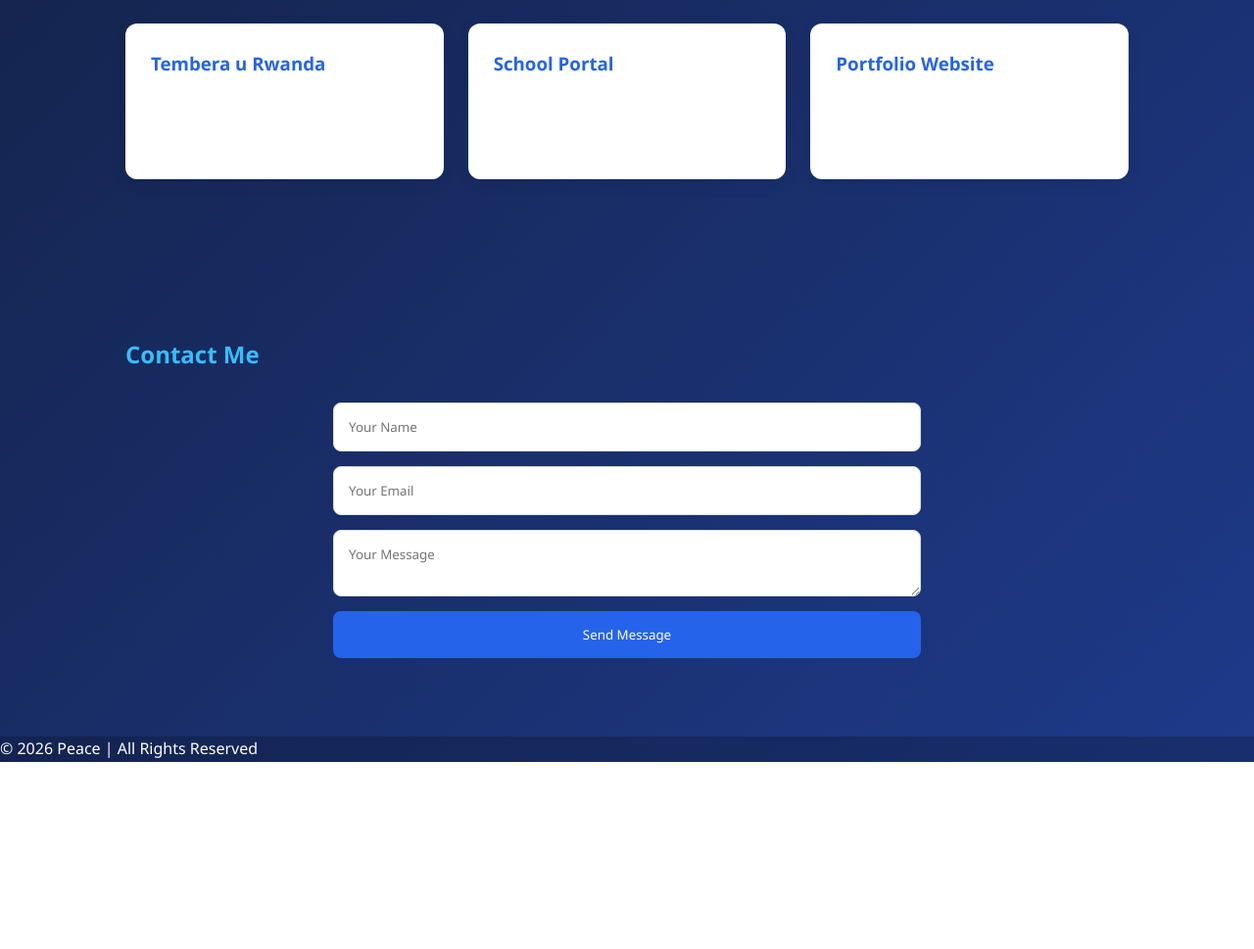
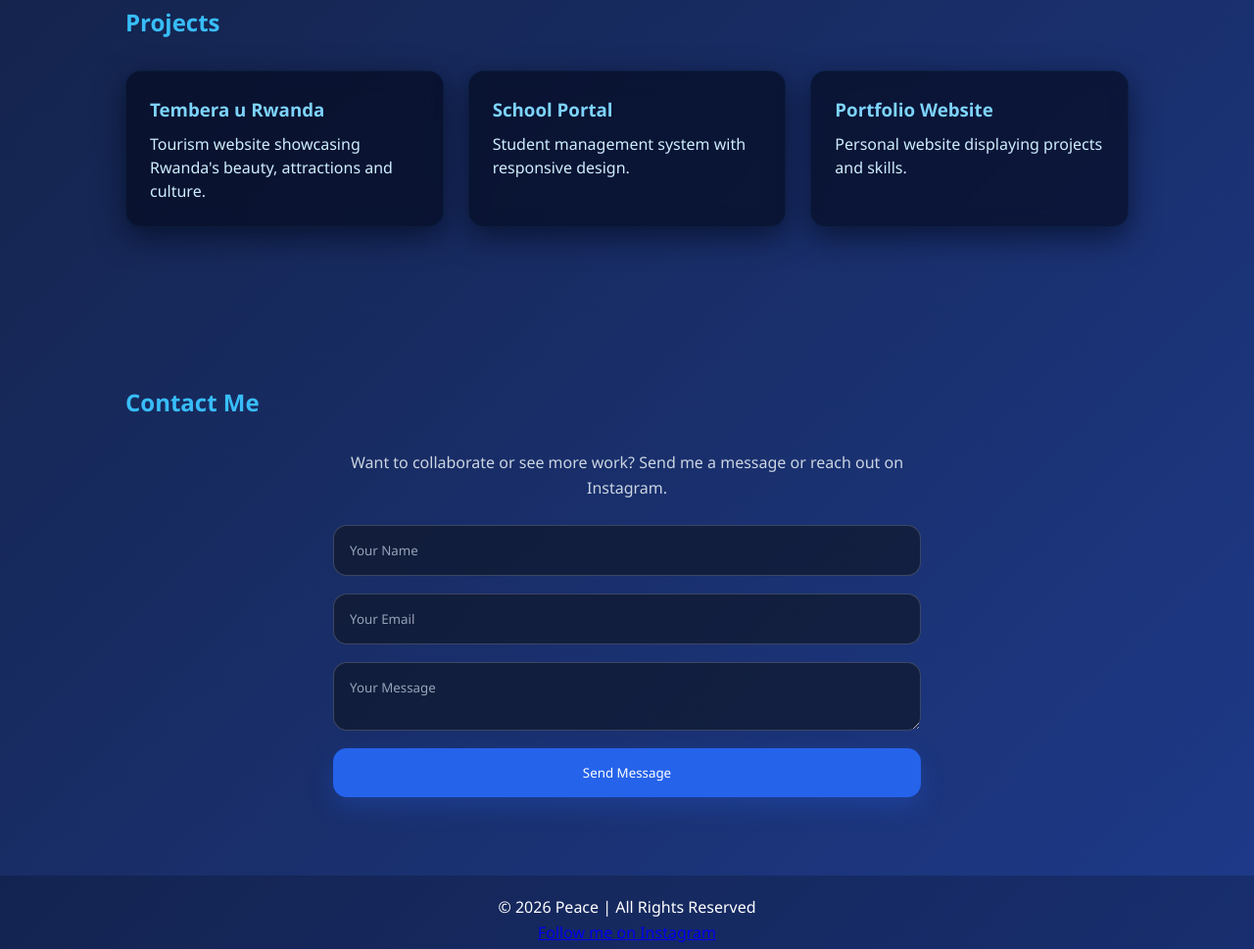
Before and after one commit to peacekarungi14-cell/portfolio, a plain HTML site: page index.html in a window 1280 px wide. Shown: the part 1300-2269 px from the top of the page at 98% size. Before the commit the page ends 2078 px from the top, so only its background shows below. Drawn offline with Linux system fonts and the light colour scheme.

Commit message:
new change

```diff
--- a/index.html
+++ b/index.html
@@ -38,7 +38,13 @@
         <p>
             I create beautiful, responsive and user-friendly websites
             using HTML, CSS, JavaScript and modern web technologies.
+            Let's build a memorable online presence for your brand.
         </p>
+
+        <div class="social-links">
+            <a href="https://instagram.com/__pea.ce.__" target="_blank" rel="noreferrer">Instagram</a>
+            <a href="#contact">Contact Me</a>
+        </div>
 
         <a href="#contact" class="btn">Hire Me</a>
     </div>
@@ -102,6 +108,8 @@
     <section id="contact" class="contact">
         <h2>Contact Me</h2>
 
+        <p class="contact-text">Want to collaborate or see more work? Send me a message or reach out on Instagram.</p>
+
         <form>
             <input type="text" placeholder="Your Name">
             <input type="email" placeholder="Your Email">
@@ -113,6 +121,7 @@
     <!-- Footer -->
     <footer>
         <p>© 2026 Peace | All Rights Reserved</p>
+        <p><a href="https://instagram.com/peacekarungi14" target="_blank" rel="noreferrer">Follow me on Instagram</a></p>
     </footer>
 
 </body>
--- a/style.css
+++ b/style.css
@@ -20,6 +20,7 @@
     background: rgba(15, 23, 42, 0.95);
     backdrop-filter: blur(10px);
     z-index: 1000;
+    padding: 18px 10%;
 }
 
 
@@ -45,13 +46,13 @@
 }
 
 nav ul li a{
-    color:#333;
+    color:#f8fafc;
     text-decoration:none;
     transition:0.3s;
 }
 
 nav ul li a:hover{
-    color:#2563eb;
+    color:#38bdf8;
 }
 
 /* Hero */
@@ -89,18 +90,40 @@
 
 .hero h3{
     margin:15px 0;
-    color:#555;
+    color:#c7d2fe;
 }
 
 .hero p{
+    margin-bottom:20px;
+    color:#e2e8f0;
+}
+
+.social-links{
+    display:flex;
+    gap:18px;
+    flex-wrap:wrap;
     margin-bottom:25px;
 }
 
+.social-links a{
+    display:inline-block;
+    padding:10px 18px;
+    border-radius:999px;
+    border:1px solid rgba(56,189,248,0.6);
+    color:#f8fafc;
+    text-decoration:none;
+    transition:0.25s ease;
+}
+
+.social-links a:hover{
+    background: rgba(56,189,248,0.18);
+    border-color:#38bdf8;
+}
 
 .btn{
     background: #38bdf8;
     color: white;
-    padding: 12px 25px;
+    padding: 14px 28px;
     border-radius: 30px;
     text-decoration: none;
     transition: .3s;
@@ -132,15 +155,20 @@
 
 .skill-card,
 .project-card{
-    background: rgba(255,255,255,0.1);
+    background: rgba(255,255,255,0.08);
     backdrop-filter: blur(10px);
-    border: 1px solid rgba(255,255,255,0.15);
+    border: 1px solid rgba(255,255,255,0.12);
     color: white;
+    border-radius: 18px;
+    padding: 24px;
+    transition: transform .3s ease, border-color .3s ease, box-shadow .3s ease;
 }
 
-
-.skill-card:hover{
-    transform:translateY(-5px);
+.skill-card:hover,
+.project-card:hover{
+    transform:translateY(-6px);
+    border-color: rgba(56,189,248,0.5);
+    box-shadow: 0 20px 40px rgba(15,23,42,0.25);
 }
 
 /* Projects */
@@ -151,19 +179,28 @@
 }
 
 .project-card{
-    background:white;
-    padding:25px;
-    border-radius:12px;
-    box-shadow:0 4px 15px rgba(0,0,0,0.08);
-    transition:0.3s;
+    background: rgba(2,6,23,0.6);
+    color: #e6eef8;
+    padding:24px;
+    border-radius:16px;
+    box-shadow: 0 10px 30px rgba(2,6,23,0.6);
+    border: 1px solid rgba(56,189,248,0.06);
+    transition: transform .3s ease, box-shadow .3s ease;
 }
 
 .project-card:hover{
     transform:translateY(-8px);
+    box-shadow: 0 30px 60px rgba(2,6,23,0.6);
 }
 
 .project-card h3{
-    color:#2563eb;
+    color:#7dd3fc;
+    margin-bottom:8px;
+}
+
+.project-card p{
+    color: #cfeeff;
+    line-height:1.5;
 }
 
 /* Contact */
@@ -176,25 +213,47 @@
 
 form input,
 form textarea{
-    padding:15px;
-    margin-bottom:15px;
-    border:1px solid #ddd;
-    border-radius:8px;
+    padding:16px;
+    margin-bottom:18px;
+    border:1px solid rgba(255,255,255,0.18);
+    border-radius:14px;
+    background: rgba(15,23,42,0.7);
+    color: #f8fafc;
+}
+
+form input::placeholder,
+form textarea::placeholder{
+    color: #94a3b8;
 }
 
 form button{
-    padding:15px;
+    padding:16px;
     border:none;
-    border-radius:8px;
+    border-radius:14px;
     background:#2563eb;
     color:white;
     cursor:pointer;
+    box-shadow:0 10px 25px rgba(37,99,235,0.25);
+}
+
+form button:hover{
+    background:#1d4ed8;
 }
 
 footer{
     background: rgba(0,0,0,0.2);
     color: white;
+    text-align:center;
+    padding: 20px 10%;
 }
+
+.contact-text{
+    max-width:640px;
+    margin:0 auto 25px;
+    color:#cbd5e1;
+    text-align:center;
+}
+
 @media(max-width:768px){
 
     .hero{
```
